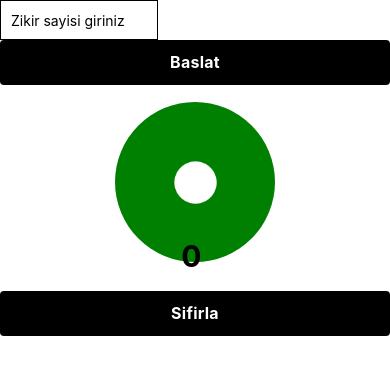
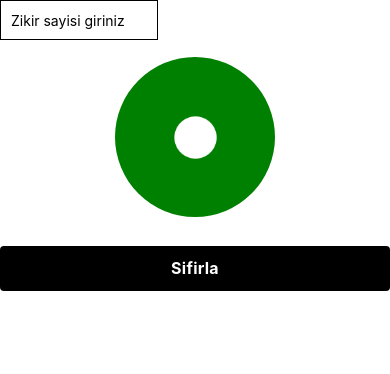
Before and after one commit to ElifDenizEsea/zikirmatik, a React Native app in the folder zikirmatik/: screen / in a window 390 px wide. Shown: the top 374 px of the page. Built offline with nearby package versions, Linux system fonts and the light colour scheme.

Commit message:
button removed

```diff
--- a/zikirmatik/App.js
+++ b/zikirmatik/App.js
@@ -1,7 +1,6 @@
 import { StatusBar } from 'expo-status-bar';
 import { StyleSheet, Text, View } from 'react-native';
 import Counter from './counter/Counter';
-import Greeting from './Greeting';
 export default function App() {
   return (
     <View style={styles.container}>
--- a/zikirmatik/Greeting.js
+++ /dev/null
@@ -1,15 +0,0 @@
-import React, { useState } from 'react';
-import { Text, TextInput, View } from 'react-native';
-const Greeting = () => {
-    const [name, setName] = useState("Sarah");
-
-    return (
-        <View>
-           <TextInput placeholder="Enter your name..."
-                      onChangeText={text => setName(text)}
-            />
-           <Text>Hello {name}!</Text>
-        </View>
-   );
-}
-export default Greeting;
--- a/zikirmatik/counter/AddButton.js
+++ b/zikirmatik/counter/AddButton.js
@@ -1,9 +1,10 @@
 import {Image, StyleSheet, Text, TouchableOpacity, View} from 'react-native';
 import React from 'react';
 
-const AddButton = ({onAddPress}) => {
+const AddButton = ({onAddPress},{labelOfButton}) => {
   return (
     <TouchableOpacity style={styles.cont} onPress={onAddPress}>
+    <Text>{labelOfButton}</Text>
       <Image
         source={require('../assets/greencircle.png')}
         style={styles.image}
@@ -22,7 +23,7 @@ const styles = StyleSheet.create({
     zIndex: 1,
     height: 160,
     width: 160,
-    borderRadius: 300,
+    borderRadius: 500,
     justifyContent: 'center',
     alignItems: 'center',
   },
--- a/zikirmatik/counter/Counter.js
+++ b/zikirmatik/counter/Counter.js
@@ -1,29 +1,30 @@
 import React, { useState } from 'react';
-import {StyleSheet, View, Text, Button,Pressable, TextInput} from 'react-native';
+import {StyleSheet, View, Text,Pressable, TextInput} from 'react-native';
 import AddButton from './AddButton';
 const Counter = () => {
     const [count, setCount] = useState(0);
     const [number, onChangeNumber] = React.useState('');
    return (
     <View>
-        <View>
+        <View >
             <TextInput style={styles.input}
         onChangeText={onChangeNumber}
               value={number}
               placeholder="Zikir sayisi giriniz"
               keyboardType="numeric" />
-             <Pressable style={styles.button}   onPress={() => {setCount(0);onChangeNumber}} >
-                <Text style={styles.text}>Baslat</Text>
-             </Pressable>
+
         </View>
         <Text> </Text>
         <View >
           <AddButton
           onAddPress = {() => {
+            setCount(0);
             if(count < number) {
               setCount(count+1)
             }}
         }
+
+        labelOfButton={count}
           />
 
         </View>
@@ -36,8 +37,8 @@ const Counter = () => {
         <Text> </Text>
         <Text> </Text>
         <View>
-           <Text style={styles.titleText} >{count} </Text>
-    {count==number && count!=0 && <Text style={styles.titleText} >Tamanlandi</Text>}
+           <Text style={styles.titleText} >{count>0?count:""} </Text>
+    {count==number && count!=0 && <Text style={styles.titleText} >Tamamlandi</Text>}
     </View>
         <Text> </Text>
         <View >
--- a/zikirmatik/package.json
+++ b/zikirmatik/package.json
@@ -9,10 +9,12 @@
     "web": "expo start --web"
   },
   "dependencies": {
-    "expo": "~50.0.4",
+    "@react-navigation/native-stack": "^6.9.26",
+    "expo": "^49.0.23",
     "expo-status-bar": "~1.11.1",
     "react": "18.2.0",
-    "react-native": "0.73.2"
+    "react-native": "0.73.2",
+    "react-native-web": "~0.19.6"
   },
   "devDependencies": {
     "@babel/core": "^7.20.0"
```
Also changed, not shown: 2 other files (tests, documents, lock files or other folders).
